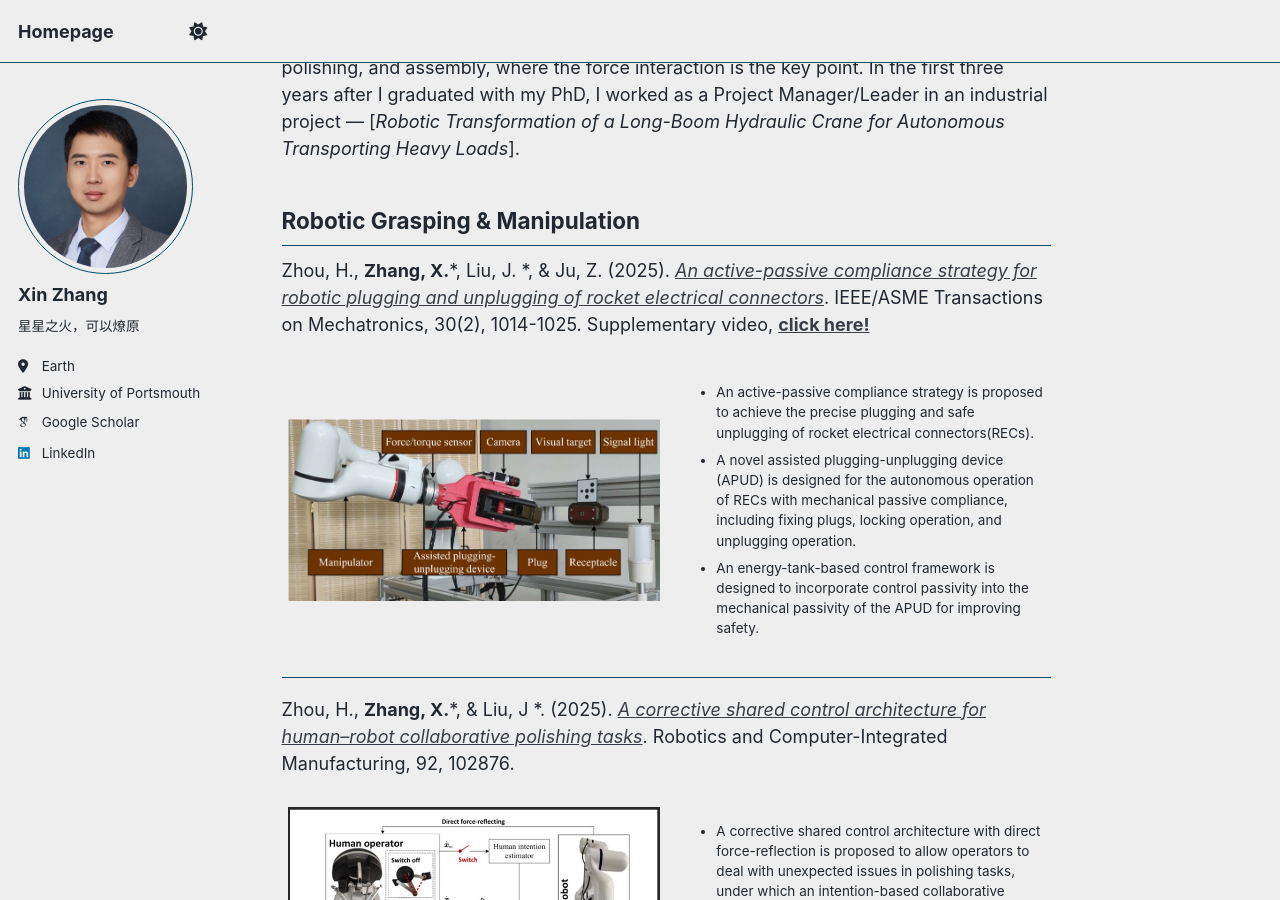
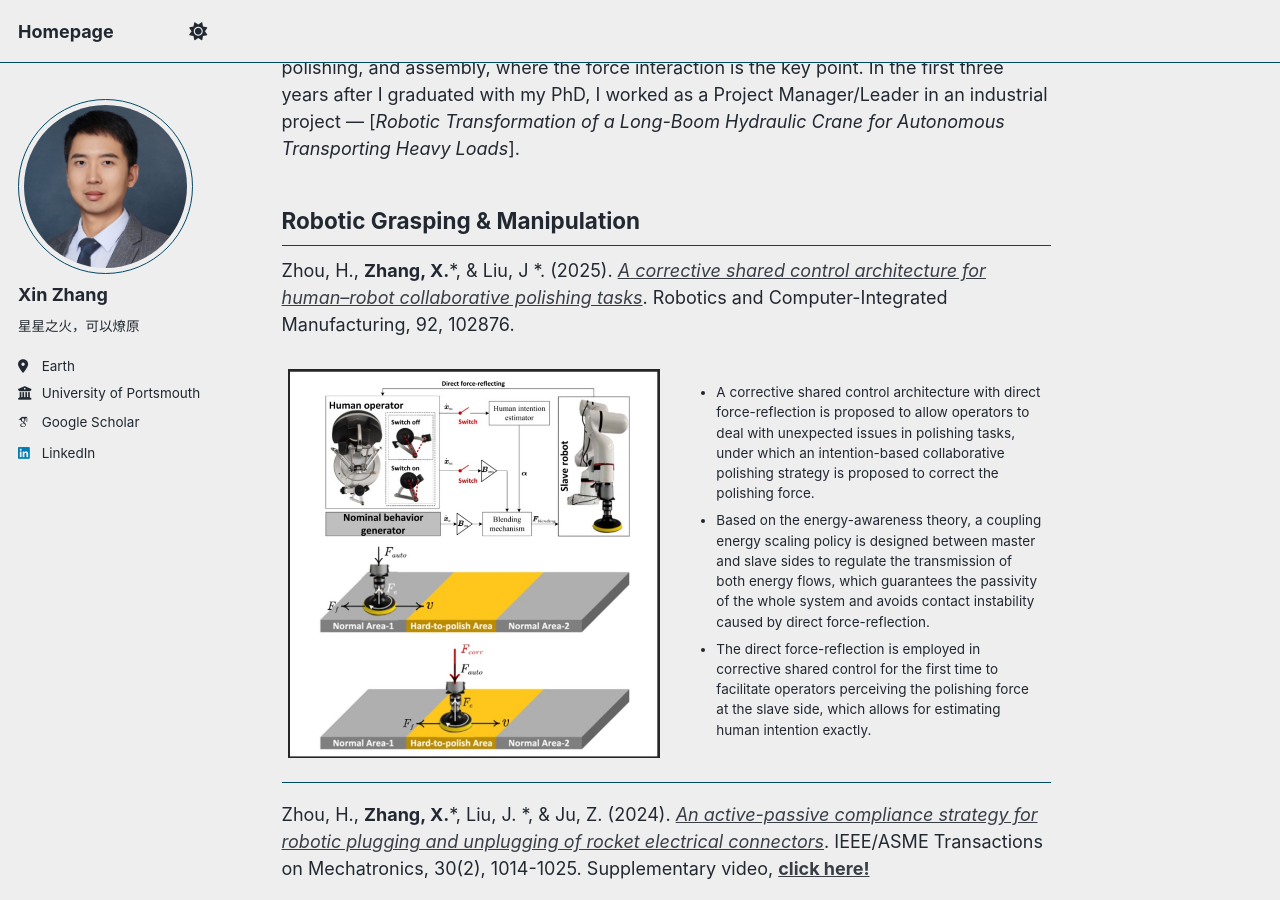
Before and after one commit to Mansion-ZX/Mansion-ZX.github.io, a Jekyll site: the page built from _pages/about.md, in a window 1280 px wide and 900 px high, scrolled down 1283 px. Built offline with Jekyll 4.4.1, drawn with Linux system fonts in a browser that asks for light colours; some web fonts are replaced; a script that is not in the unit is left out.

Commit message:
Update about.md

```diff
--- a/_pages/about.md
+++ b/_pages/about.md
@@ -34,24 +34,6 @@ My research journey began with **Robotic Grasping** since my PhD research topic
 
 Robotic Grasping & Manipulation
 ------
-Zhou, H., **Zhang, X.***, Liu, J. *, & Ju, Z. (2025). [*An active-passive compliance strategy for robotic plugging and unplugging of rocket electrical connectors*](https://ieeexplore.ieee.org/abstract/document/10569080). IEEE/ASME Transactions on Mechatronics, 30(2), 1014-1025.
-Supplementary video, [**click here!**](https://youtu.be/2VHrQxNMTVU)
-<table border="0" style="border-collapse: collapse; border: none;">
-  <tr>
-    <td style="width: 50%; border: none;">
-      <img src="/images/Tmech24.jpg" alt="描述" width="100%">
-    </td>
-    <td style="vertical-align: top; padding-left: 10px; border: none;">
-      <ul>
-      <li>An active-passive compliance strategy is proposed to achieve the precise plugging and safe unplugging of rocket electrical connectors(RECs).</li>
-      <li>A novel assisted plugging-unplugging device (APUD) is designed for the autonomous operation of RECs with mechanical passive compliance, including fixing plugs, locking operation, and unplugging operation.</li>
-      <li>An energy-tank-based control framework is designed to incorporate control passivity into the mechanical passivity of the APUD for improving safety.</li>
-      </ul>
-    </td>
-  </tr>
-</table>
----
-
 Zhou, H., **Zhang, X.***, & Liu, J *. (2025). [*A corrective shared control architecture for human–robot collaborative polishing tasks*](https://www.sciencedirect.com/science/article/abs/pii/S0736584524001637). Robotics and Computer-Integrated Manufacturing, 92, 102876.
 <table border="0" style="border-collapse: collapse; border: none;">
   <tr>
```
